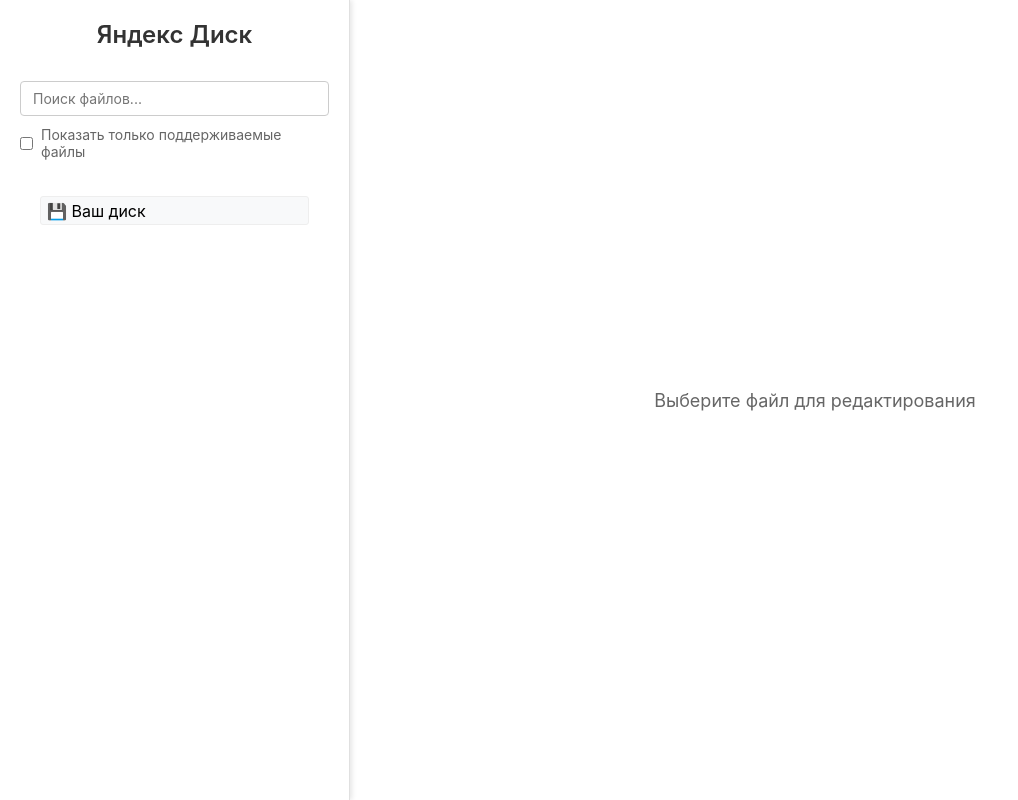
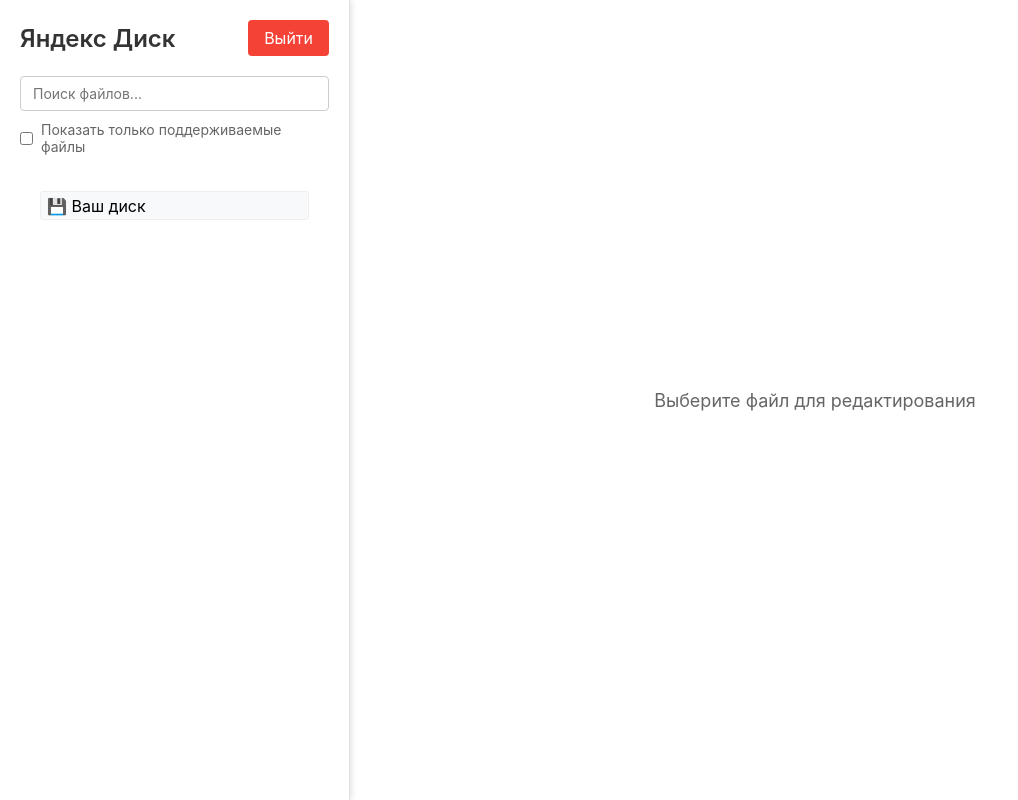
Before and after one commit to perfectaape/disk-document-editor, a React (Vite) app: page /explorer/1 in a window 1280 px wide. Shown: the whole page, without its empty margins (0-1018 px from the left). Built offline with nearby package versions, Linux system fonts and the light colour scheme.

Commit message:
fix bug x2

```diff
--- a/src/components/Explorer/googleDriveExplorer.tsx
+++ b/src/components/Explorer/googleDriveExplorer.tsx
@@ -3,6 +3,7 @@
 import FileTree from "../FileTree/fileTree";
 import { File, getCookie } from "../../api/fileApi";
 import Loader from "../../components/Loader/loader";
+import ExitBtn from "../../components/LogoutButton/exitBtn";
 import { useNavigate } from "react-router-dom";
 import "./fileExplorer.css";
 
@@ -93,13 +94,15 @@
             const filteredChildren = filterFiles(file.children || []);
             if (
               filteredChildren.length > 0 ||
-              (!showOnlySupported && file.name.toLowerCase().includes(searchQuery))
+              (!showOnlySupported &&
+                file.name.toLowerCase().includes(searchQuery))
             ) {
               return { ...file, children: filteredChildren };
             }
           } else if (
             file.name.toLowerCase().includes(searchQuery) &&
-            (!showOnlySupported || isSupportedFormat(file.name, file.mimeType || ""))
+            (!showOnlySupported ||
+              isSupportedFormat(file.name, file.mimeType || ""))
           ) {
             return file;
           }
@@ -266,7 +269,10 @@
         <Loader />
       ) : (
         <>
-          <h1>Google Drive</h1>
+          <div className="header">
+            <h1>Google Drive</h1>
+            <ExitBtn />
+          </div>
           <input
             type="text"
             placeholder="Поиск файлов..."
--- a/src/components/Explorer/yandexDiskExplorer.tsx
+++ b/src/components/Explorer/yandexDiskExplorer.tsx
@@ -10,6 +10,7 @@
 import FileTree from "../FileTree/fileTree";
 import { File, getCookie } from "../../api/fileApi";
 import Loader from "../../components/Loader/loader";
+import ExitBtn from "../../components/LogoutButton/exitBtn";
 import "./fileExplorer.css";
 import { useNavigate } from "react-router-dom";
 
@@ -125,7 +126,8 @@
           }
           return (
             matchesSearchQuery &&
-            (!showOnlySupported || isSupportedFormat(file.name, file.mime_type || ""))
+            (!showOnlySupported ||
+              isSupportedFormat(file.name, file.mime_type || ""))
           );
         });
     },
@@ -316,7 +318,10 @@
         <Loader />
       ) : (
         <>
-          <h1>Яндекс Диск</h1>
+          <div className="header">
+            <h1>Яндекс Диск</h1>
+            <ExitBtn />
+          </div>
           <input
             type="text"
             placeholder="Поиск файлов..."
--- /dev/null
+++ b/src/components/LogoutButton/exitBtn.tsx
@@ -0,0 +1,23 @@
+import React from "react";
+import { useNavigate } from "react-router-dom";
+
+const ExitBtn: React.FC = () => {
+  const navigate = useNavigate();
+
+  const handleLogout = () => {
+    document.cookie =
+      "yandex_token=; expires=Thu, 01 Jan 1970 00:00:00 UTC; path=/;";
+    document.cookie =
+      "google_token=; expires=Thu, 01 Jan 1970 00:00:00 UTC; path=/;";
+
+    navigate("/");
+  };
+
+  return (
+    <button onClick={handleLogout} className="logout-btn">
+      Выйти
+    </button>
+  );
+};
+
+export default ExitBtn;
--- a/src/pages/Editor/editor.css
+++ b/src/pages/Editor/editor.css
@@ -97,3 +97,24 @@
   opacity: 0.5;
   pointer-events: none;
 }
+.container {
+  display: flex;
+  flex-direction: column;
+  align-items: center;
+  position: relative;
+}
+
+.editor-content {
+  display: flex;
+  width: 100%;
+  justify-content: space-between;
+}
+
+.textarea-editor {
+  flex: 1;
+  margin-right: 20px;
+}
+
+.file-info-panel {
+  flex: 0 0 250px;
+}
--- a/src/pages/Editor/editor.tsx
+++ b/src/pages/Editor/editor.tsx
@@ -7,6 +7,7 @@
 import { getCookie } from "../../api/fileApi";
 import Loader from "../../components/Loader/loader";
 import { AxiosError } from "axios";
+import FileInfoPanel from "./fileInfoPanel";
 
 interface EditorProps {
   isFileDeleted: boolean;
@@ -21,6 +22,11 @@
   const [saving, setSaving] = useState<boolean>(false);
   const [loading, setLoading] = useState<boolean>(true);
   const [unsupportedFormat, setUnsupportedFormat] = useState<boolean>(false);
+  const [fileInfo, setFileInfo] = useState<{
+    createdDate: string;
+    modifiedDate: string;
+    author: string;
+  } | null>(null);
   const navigate = useNavigate();
   const yandexApi = useMemo(() => new YandexApi(), []);
   const googleApi = useMemo(() => new GoogleApi(), []);
@@ -70,6 +76,11 @@
 
         if (content !== undefined) {
           setContent(content);
+          setFileInfo({
+            createdDate: fileMetadata.createdDate,
+            modifiedDate: fileMetadata.modifiedDate,
+            author: fileMetadata.author || "Неизвестно",
+          });
         } else {
           console.error("Получено пустое содержимое документа");
           alert(
@@ -179,6 +190,7 @@
         Закрыть
       </button>
       <h1>Содержимое документа</h1>
+      <div className="editor-content">
         <textarea
           className="textarea-editor"
           value={content}
@@ -187,6 +199,14 @@
           cols={50}
           disabled={isFileDeleted}
         />
+        {fileInfo && (
+          <FileInfoPanel
+            createdDate={fileInfo.createdDate}
+            modifiedDate={fileInfo.modifiedDate}
+            author={fileInfo.author}
+          />
+        )}
+      </div>
       {saving && <div className="loading-indicator"></div>}
       <button
         className="start-btn"
--- /dev/null
+++ b/src/pages/Editor/fileInfoPanel.css
@@ -0,0 +1,19 @@
+.file-info-panel {
+  border-left: 1px solid #ccc;
+  padding: 20px;
+  width: 250px;
+  background-color: #f9f9f9;
+  position: fixed;
+  right: 0;
+  top: 0;
+  height: 100%;
+  overflow-y: auto;
+}
+
+.file-info-panel h2 {
+  margin-top: 0;
+}
+
+.file-info-panel p {
+  margin: 10px 0;
+}
--- /dev/null
+++ b/src/pages/Editor/fileInfoPanel.tsx
@@ -0,0 +1,31 @@
+import React from "react";
+import "./fileInfoPanel.css";
+
+interface FileInfoPanelProps {
+  createdDate: string;
+  modifiedDate: string;
+  author: string;
+}
+
+const FileInfoPanel: React.FC<FileInfoPanelProps> = ({
+  createdDate,
+  modifiedDate,
+  author,
+}) => {
+  return (
+    <div className="file-info-panel">
+      <h2>Информация о файле</h2>
+      <p>
+        <strong>Создан:</strong> {new Date(createdDate).toLocaleString()}
+      </p>
+      <p>
+        <strong>Изменен:</strong> {new Date(modifiedDate).toLocaleString()}
+      </p>
+      <p>
+        <strong>Автор:</strong> {author}
+      </p>
+    </div>
+  );
+};
+
+export default FileInfoPanel;
--- a/src/styles/index.css
+++ b/src/styles/index.css
@@ -42,8 +42,27 @@
   transition: 0.3s ease-in-out;
 }
 
-.start-btn:hover {
-  background-color: #111003;
-  color: #ffdc60;
-  transform: scale(1.1);
+.header {
+  display: flex;
+  justify-content: space-between;
+  align-items: center;
+  margin-bottom: 20px;
 }
+.header h1 {
+  margin: 0;
+  padding: 0;
+}
+
+.logout-btn {
+  padding: 8px 16px;
+  border: none;
+  border-radius: 4px;
+  background-color: #f44336;
+  color: white;
+  cursor: pointer;
+  transition: background-color 0.2s;
+}
+
+.logout-btn:hover {
+  background-color: #d32f2f;
+}
```
Also changed, not shown: src/api/fileApi.ts (+7 -0 lines). Lines whose indentation alone changed are shown as unchanged.
